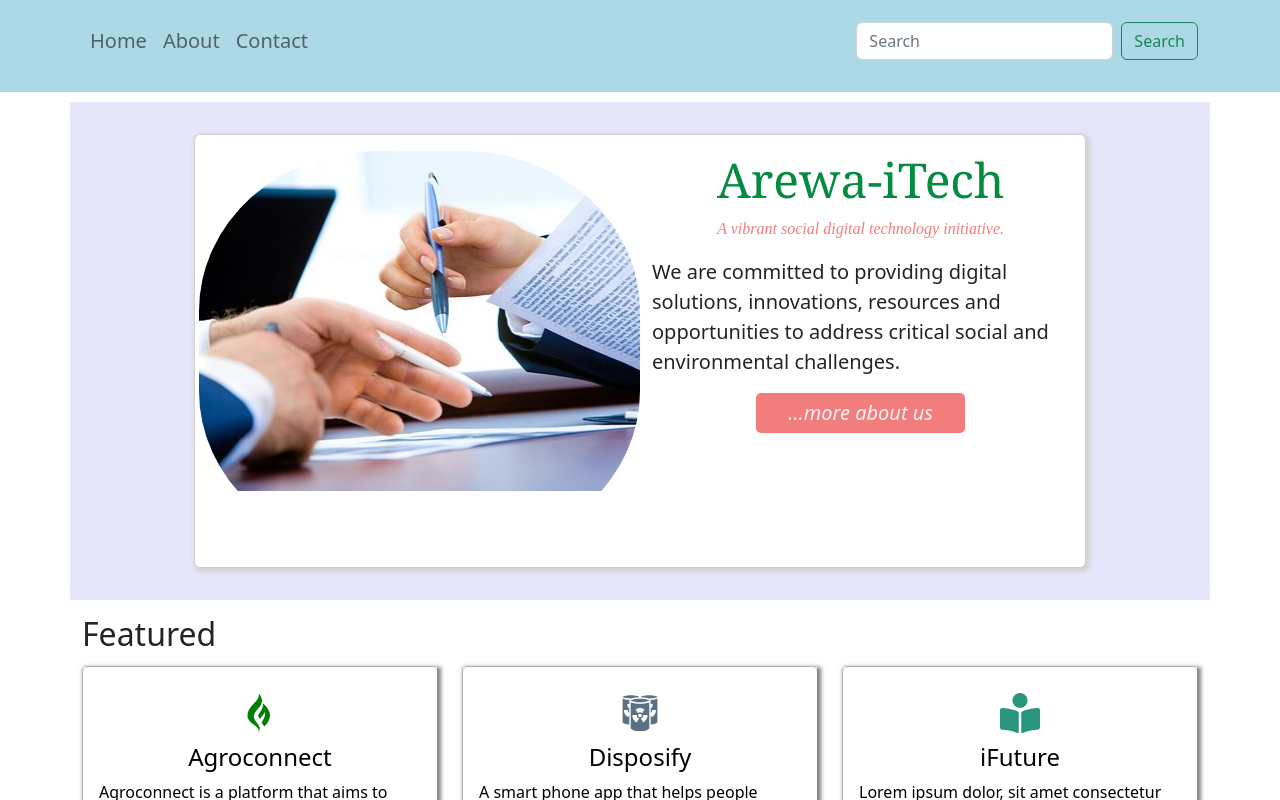
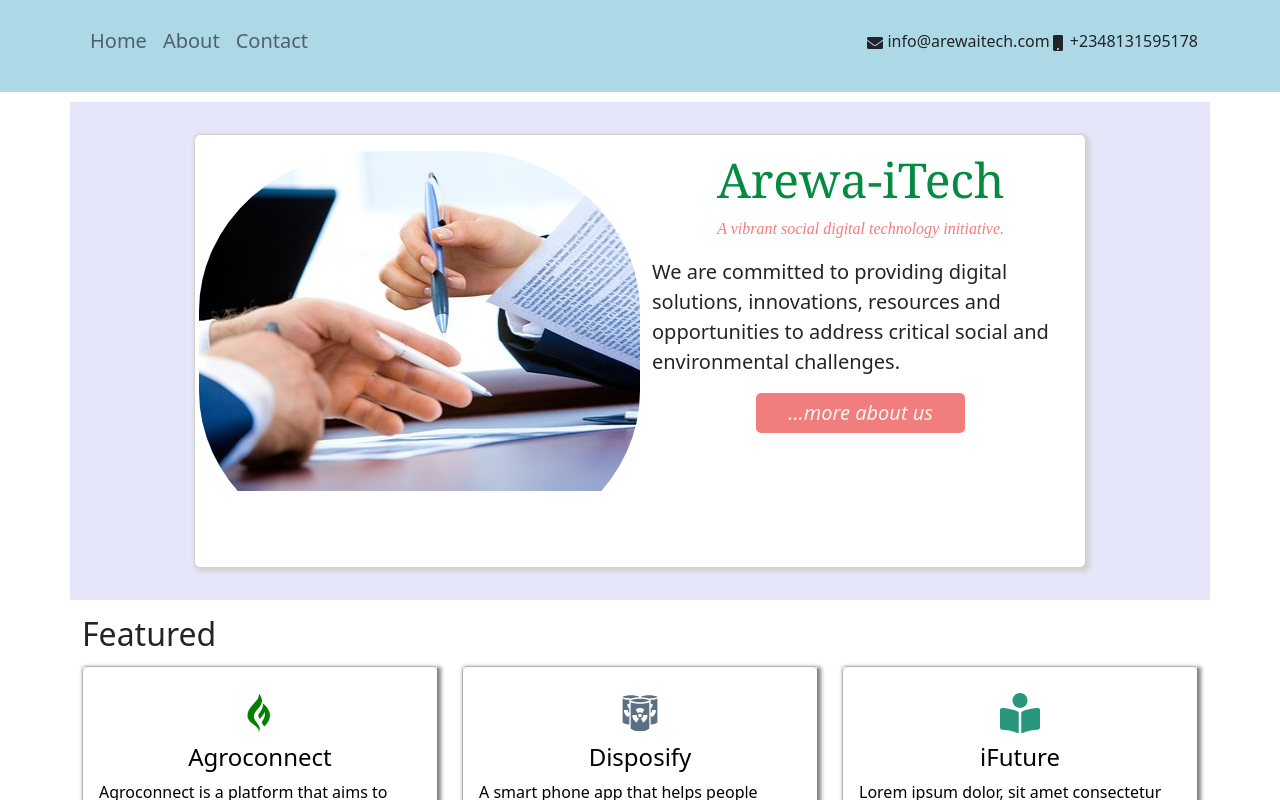
Before and after one commit to victoryohanna/arewa-itech, a React (Create React App) app: page / in a window 1280 px wide. Shown: the top 800 px of the page. Built offline with nearby package versions, Linux system fonts and the light colour scheme.

Commit message:
modified Navbar component

```diff
--- a/src/components/navbar/Navbar.jsx
+++ b/src/components/navbar/Navbar.jsx
@@ -1,5 +1,6 @@
 import React from "react";
 import { Link } from "react-router-dom";
+import {FaMobile, FaEnvelope} from 'react-icons/fa';
 import "./navbar.css";
 
 function NavBar() {
@@ -36,17 +37,10 @@ function NavBar() {
               </Link>
             </li>
           </ul>
-          <form className="d-flex" role="search">
-            <input
-              className="form-control me-2"
-              type="search"
-              placeholder="Search"
-              aria-label="Search"
-            />
-            <button className="btn btn-outline-success" type="submit">
-              Search
-            </button>
-          </form>
+
+            <span><FaEnvelope/> info@arewaitech.com</span>
+            <span><FaMobile/> +2348131595178</span>
+
         </div>
       </div>
     </nav>
```
